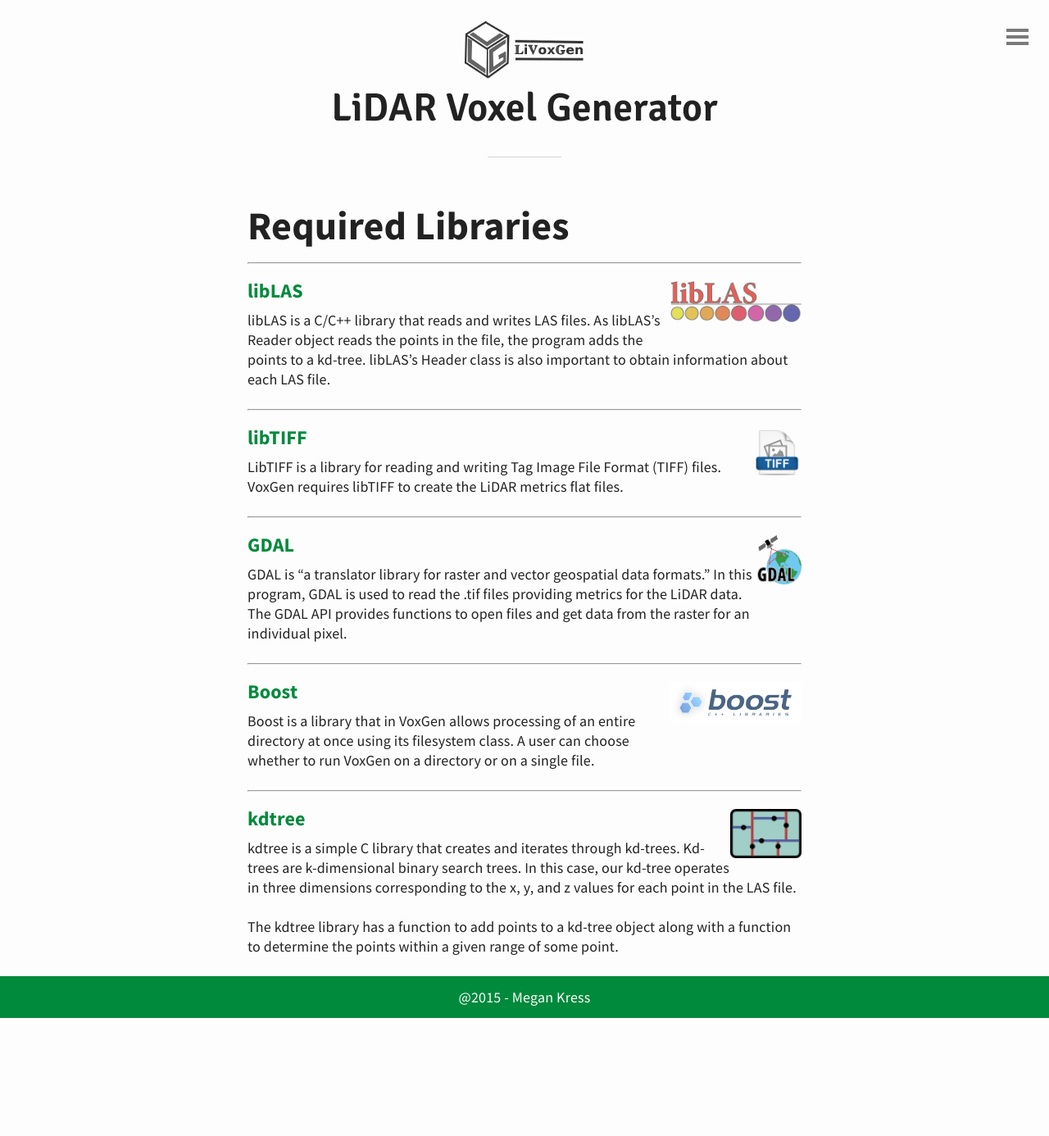
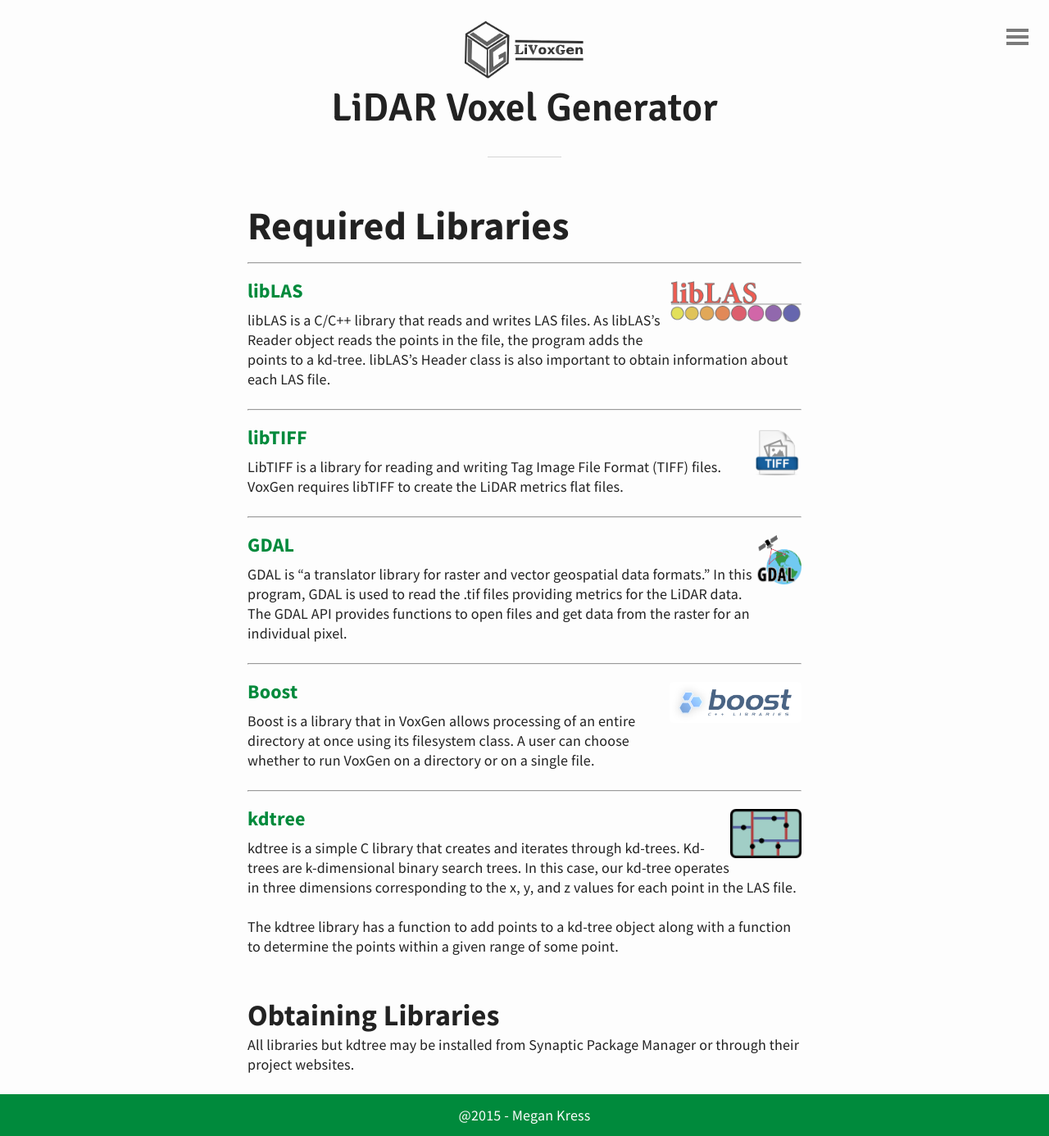
Before and after one commit to MeganKress/LiVoxGen, a Jekyll site: the page built from libraries.md, in a window 1280 px wide. Shown: the whole page at 82% size. Built offline with Jekyll 4.4.1, drawn with Linux system fonts in a browser that asks for light colours; before the commit the page ends 1242 px from its top, so only the background shows below that.

Commit message:
Update libraries.md

```diff
--- a/libraries.md
+++ b/libraries.md
@@ -35,3 +35,6 @@
 kdtree is a simple C library that creates and iterates through kd-trees. Kd-trees are k-dimensional binary search trees. In this case, our kd-tree operates in three dimensions corresponding to the x, y, and z values for each point in the LAS file.
 
 The kdtree library has a function to add points to a kd-tree object along with a function to determine the points within a given range of some point.
+
+## Obtaining Libraries
+All libraries but kdtree may be installed from Synaptic Package Manager or through their project websites.
```
